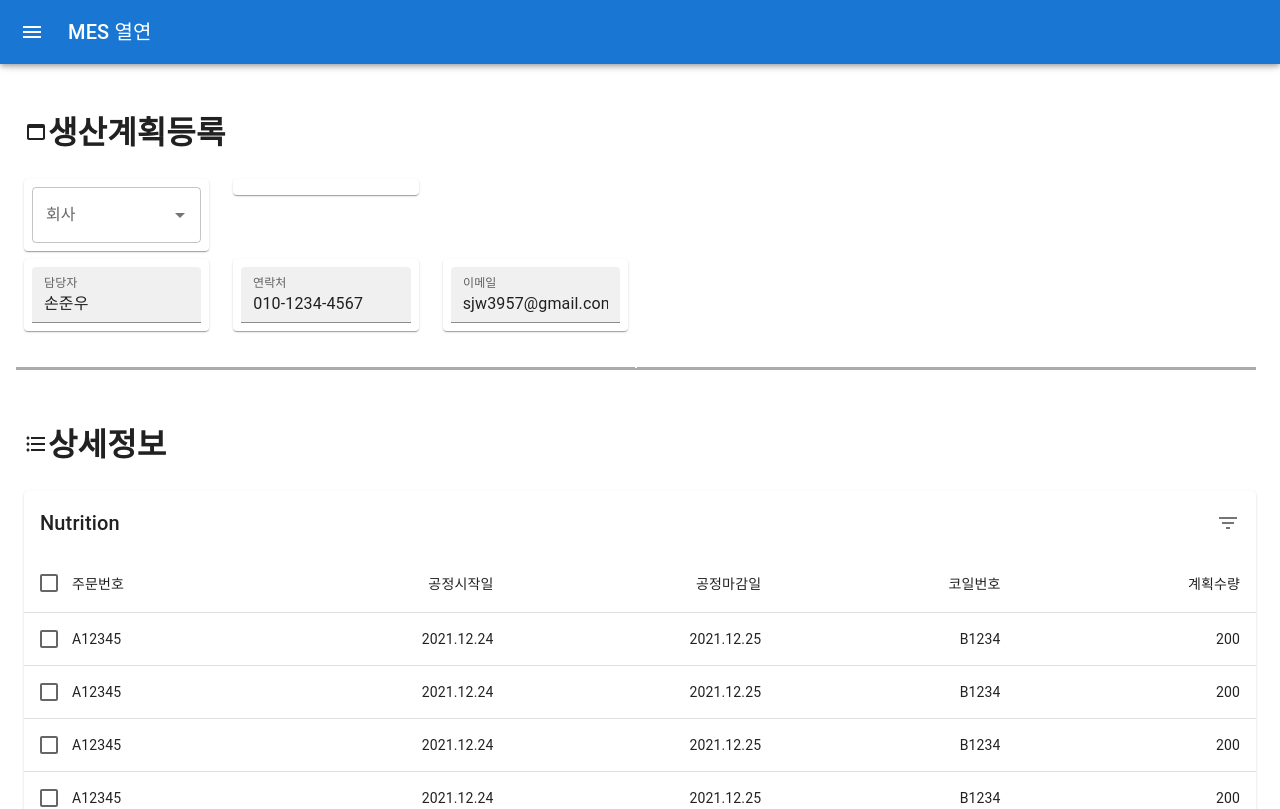
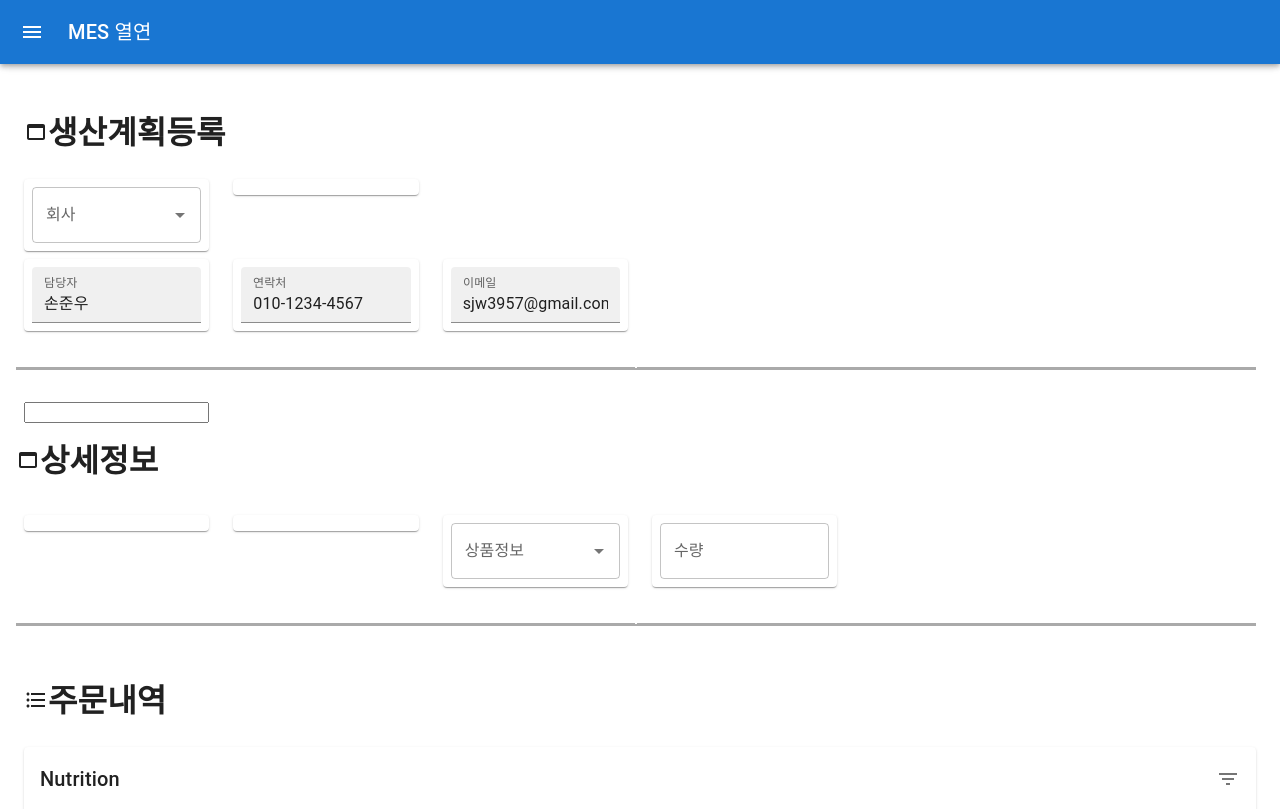
Before and after one commit to Shon-BH/React-Management, a React (Create React App) app: page / in a window 1280 px wide. Shown: the top 809 px of the page. Built offline with nearby package versions, Linux system fonts and the light colour scheme.

Commit message:
생산계획작성 데이터 전송 개발 진행중

```diff
--- a/src/NestedGrid.js
+++ b/src/NestedGrid.js
@@ -14,7 +14,8 @@ import HorizonLine from './HorizontalLine';
 import Table1 from './tables/Table1';
 import Table2 from './tables/Table2';
 
-import Combobox from './Combobox';
+import ComboBoxCompany from './comboboxes/ComboBoxCompany';
+import ComboBoxProduct from './comboboxes/ComboBoxProduct';
 
 import FormatListBulletedIcon from '@mui/icons-material/FormatListBulleted';
 import WebAssetIcon from '@mui/icons-material/WebAsset';
@@ -26,7 +27,7 @@ const Item = styled(Paper)(({ theme }) => ({
   color: theme.palette.text.secondary,
 }));
 
-function BasicDatePicker() {
+function BasicDatePicker(props) {
     const [value, setValue] = React.useState(null);
 
     return (
@@ -36,6 +37,7 @@ function BasicDatePicker() {
           value={value}
           onChange={(newValue) => {
             setValue(newValue);
+            props.setPlanData({value});
           }}
           renderInput={(params) => <TextField {...params} />}
         />
@@ -43,15 +45,15 @@ function BasicDatePicker() {
     );
 }
 
-function FirstFormRow() {
+function FirstFormRow(props) {
   return (
     <React.Fragment>
       <Grid item xs={2}>
-          <Item><Combobox/></Item>
+          <Item><ComboBoxCompany/></Item>
         </Grid>
 
         <Grid item xs={2}>
-          <Item><BasicDatePicker/></Item>
+          <Item><BasicDatePicker setPlanData= {props.setPlanData} /></Item>
         </Grid>
 
     </React.Fragment>
@@ -105,14 +107,45 @@ function SecondFormRow() {
     );
   }
 
+  function ThirdFormRow() {
+    return (
+      <React.Fragment>
+
+          <Grid item xs={2}>
+            <Item><BasicDatePicker/></Item>
+          </Grid>
+          <Grid item xs={2}>
+            <Item><BasicDatePicker/></Item>
+          </Grid>
+          <Grid item xs={2}>
+            <Item><ComboBoxProduct/></Item>
+          </Grid>
+          <Grid item xs={2}>
+            <Item>
+              <TextField id="outlined-basic"
+                          label="수량"
+                          variant="outlined"
+                />
+             </Item>
+          {/* <Item>Item</Item> */}
+        </Grid>
+
+      </React.Fragment>
+    );
+  }
+
 export default function NestedGrid() {
+
+    const [planData, setPlanData] = React.useState("");
+
     return (
         <Box sx={{ flexGrow: 1 }}>
+          <form>
               <h1><WebAssetIcon />생산계획등록</h1>
 
               <Grid container spacing={1}>
                   <Grid container item spacing={3}>
-                    <FirstFormRow />
+                      <FirstFormRow setPlanData={setPlanData} />
                   </Grid>
                   <Grid container item spacing={3}>
                       <SecondFormRow />
@@ -120,11 +153,22 @@ export default function NestedGrid() {
                   <HorizonLine />
               </Grid>
 
-            <h1><FormatListBulletedIcon />상세정보</h1>
+              <input type="text" value={planData}/>
+
+              <Grid container spacing={1}>
+              <h1><WebAssetIcon />상세정보</h1>
+                  <Grid container item spacing={3}>
+                      <ThirdFormRow />
+                  </Grid>
+                  <HorizonLine />
+              </Grid>
+
+            </form>
+            <h1><FormatListBulletedIcon />주문내역</h1>
                 <Table1 />
             <h1><FormatListBulletedIcon />코일정보</h1>
                 <Table2 />
+
         </Box>
-
     );
 }
--- /dev/null
+++ b/src/comboboxes/ComboBoxCompany.js
@@ -0,0 +1,100 @@
+import * as React from 'react';
+import TextField from '@mui/material/TextField';
+import Autocomplete from '@mui/material/Autocomplete';
+
+export default function ComboboxCompany() {
+  return (
+    <Autocomplete
+      disablePortal
+      id="combo-box-demo"
+      options={top100Films}
+      sx={{ width: 165, display: 'inline'}}
+      renderInput={(params) => <TextField {...params} label="회사" />}
+    />
+  );
+}
+
+// Combobox : 회사 이름 넣기
+const top100Films = [
+    { label: 'The Shawshank Redemption', year: 1994 },
+    { label: 'The Godfather', year: 1972 },
+    { label: 'The Godfather: Part II', year: 1974 },
+    { label: 'The Dark Knight', year: 2008 },
+    { label: '12 Angry Men', year: 1957 },
+    { label: "Schindler's List", year: 1993 },
+    { label: 'Pulp Fiction', year: 1994 },
+];
+
+/*
+import * as React from 'react';
+import { styled } from '@mui/material/styles';
+import InputLabel from '@mui/material/InputLabel';
+import MenuItem from '@mui/material/MenuItem';
+import FormControl from '@mui/material/FormControl';
+import Select from '@mui/material/Select';
+import InputBase from '@mui/material/InputBase';
+
+const BootstrapInput = styled(InputBase)(({ theme }) => ({
+  'label + &': {
+    marginTop: theme.spacing(2),
+  },
+  '& .MuiInputBase-input': {
+    borderRadius: 4,
+    position: 'relative',
+    backgroundColor: theme.palette.background.paper,
+    border: '1px solid #ced4da',
+    fontSize: 16,
+    padding: '10px 26px 10px 12px',
+    transition: theme.transitions.create(['border-color', 'box-shadow']),
+    // Use the system font instead of the default Roboto font.
+    fontFamily: [
+      '-apple-system',
+      'BlinkMacSystemFont',
+      '"Segoe UI"',
+      'Roboto',
+      '"Helvetica Neue"',
+      'Arial',
+      'sans-serif',
+      '"Apple Color Emoji"',
+      '"Segoe UI Emoji"',
+      '"Segoe UI Symbol"',
+    ].join(','),
+    '&:focus': {
+      borderRadius: 4,
+      borderColor: '#80bdff',
+      boxShadow: '0 0 0 0.2rem rgba(0,123,255,.25)',
+    },
+  },
+}));
+
+export default function CustomizedSelects() {
+  const [name, setName] = React.useState('');
+  const handleChange = (event) => {
+    setName(event.target.value);
+  };
+  return (
+    <div>
+      <FormControl sx={{ m: 1 }} variant="standard">
+        <InputLabel htmlFor="demo-customized-textbox" >회사</InputLabel>
+        <BootstrapInput id="demo-customized-textbox" />
+      </FormControl>
+      <FormControl sx={{ m: 1 }} variant="standard">
+        <InputLabel id="demo-customized-select-label" >회사</InputLabel>
+        <Select
+          labelId="demo-customized-select-label"
+          id="demo-customized-select"
+          value={name}
+          onChange={handleChange}
+          input={<BootstrapInput/>}
+        >
+          <MenuItem value="">
+            <em>None</em>
+          </MenuItem>
+          <MenuItem value={10}>포스코</MenuItem>
+          <MenuItem value={20}>포스코ICT</MenuItem>
+        </Select>
+      </FormControl>
+    </div>
+  );
+}
+*/
--- a/src/Combobox.js
+++ b/src/comboboxes/ComboBoxProduct.js
@@ -2,14 +2,14 @@ import * as React from 'react';
 import TextField from '@mui/material/TextField';
 import Autocomplete from '@mui/material/Autocomplete';
 
-export default function ComboBox() {
+export default function ComboBoxProduct() {
   return (
     <Autocomplete
       disablePortal
       id="combo-box-demo"
       options={top100Films}
       sx={{ width: 165, display: 'inline'}}
-      renderInput={(params) => <TextField {...params} label="회사" />}
+      renderInput={(params) => <TextField {...params} label="상품정보" />}
     />
   );
 }
```
Lines whose indentation alone changed are shown as unchanged.
